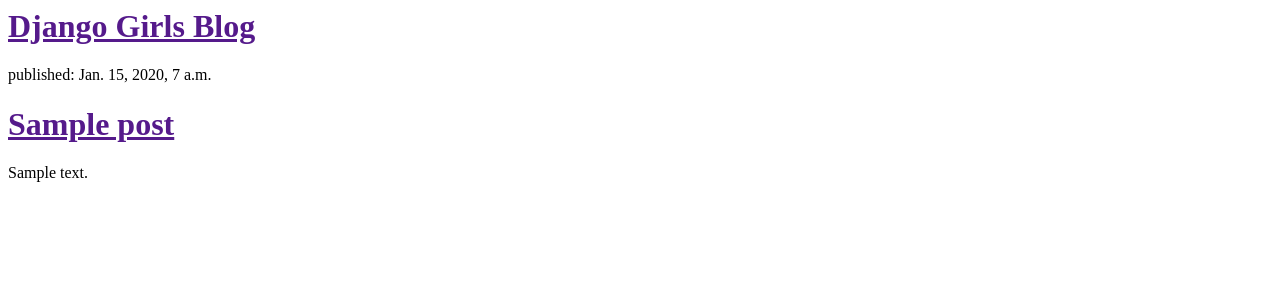
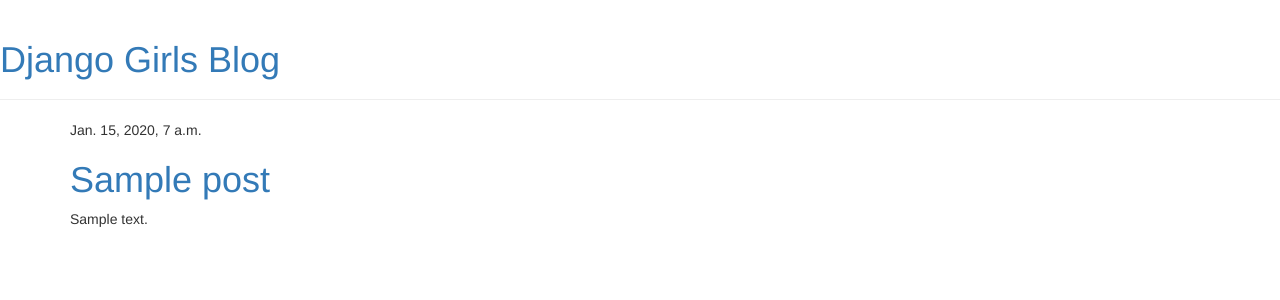
Before and after one commit to taypi/django, a Django app: template blog/templates/blog/post_list.html in a window 1280 px wide. Shown: the top 300 px of the page. Run offline with Django 3.2, Linux system fonts and the light colour scheme; the template is opened without the code that fills it: values that come from a table or form of the project are taken from there, others are empty; tables that the repository leaves empty hold one stand-in row (values such as "Sample post"); some libraries are stand-ins or nearby versions.

Commit message:
Added css.

```diff
--- a/blog/templates/blog/post_list.html
+++ b/blog/templates/blog/post_list.html
@@ -1,18 +1,30 @@
+{% load staticfiles %}
 <html>
     <head>
+    	<link rel="stylesheet" href="//maxcdn.bootstrapcdn.com/bootstrap/3.2.0/css/bootstrap.min.css">
+		<link rel="stylesheet" href="//maxcdn.bootstrapcdn.com/bootstrap/3.2.0/css/bootstrap-theme.min.css">
+		<link rel="stylesheet" href="{% static 'css/blog.css' %}">
+		<link href="https://fonts.googleapis.com/css?family=Lobster&subset=latin,latin-ext" rel="stylesheet" type="text/css">
         <title>Django Girls blog</title>
     </head>
     <body>
-        <div>
+        <div class="page-header">
             <h1><a href="">Django Girls Blog</a></h1>
         </div>
-
+		<div class="content container">
+		    <div class="row">
+		        <div class="col-md-8">
 		            {% for post in posts %}
-    		<div>
-        		<p>published: {{ post.published_date }}</p>
+		                <div class="post">
+		                    <div class="date">
+		                        {{ post.published_date }}
+		                    </div>
 		                    <h1><a href="">{{ post.title }}</a></h1>
 		                    <p>{{ post.text|linebreaksbr }}</p>
 		                </div>
 		            {% endfor %}
+		        </div>
+		    </div>
+		</div>
 </body>
 </html>
```
Lines whose indentation alone changed are shown as unchanged.
